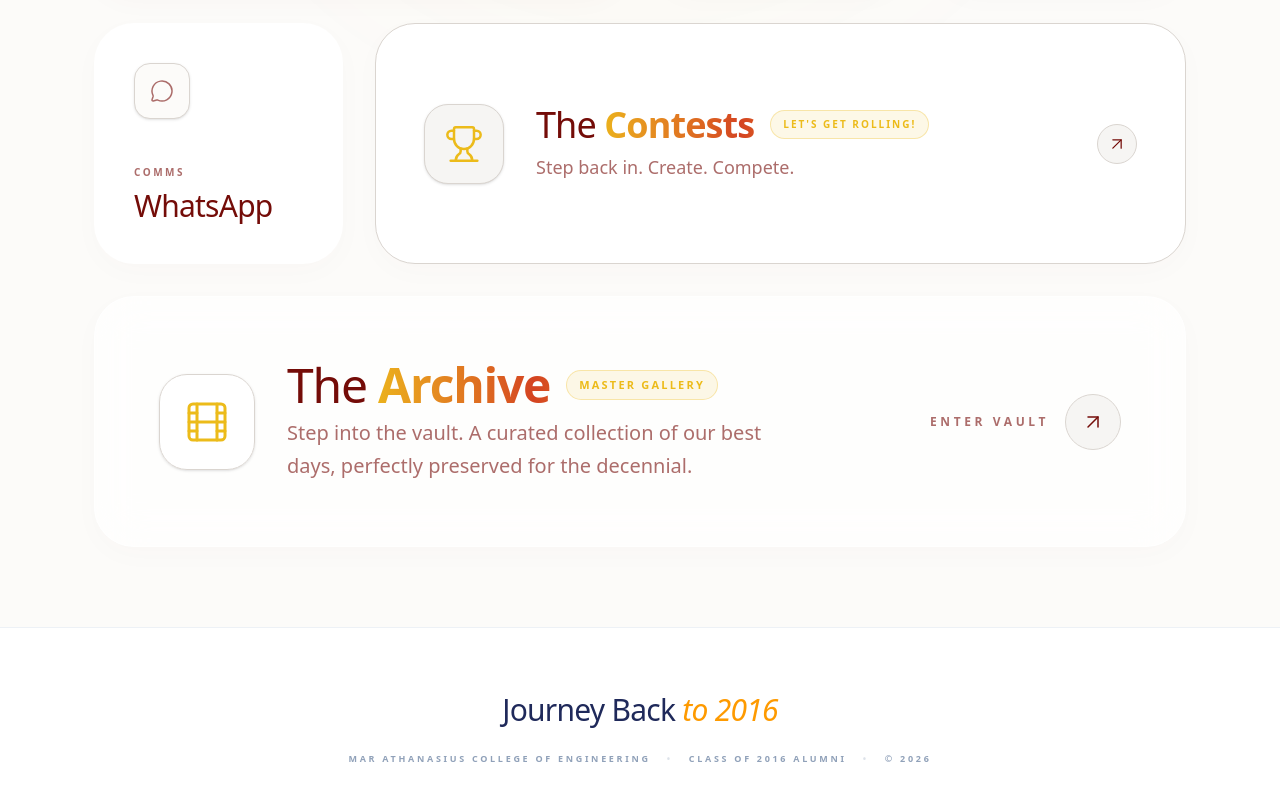
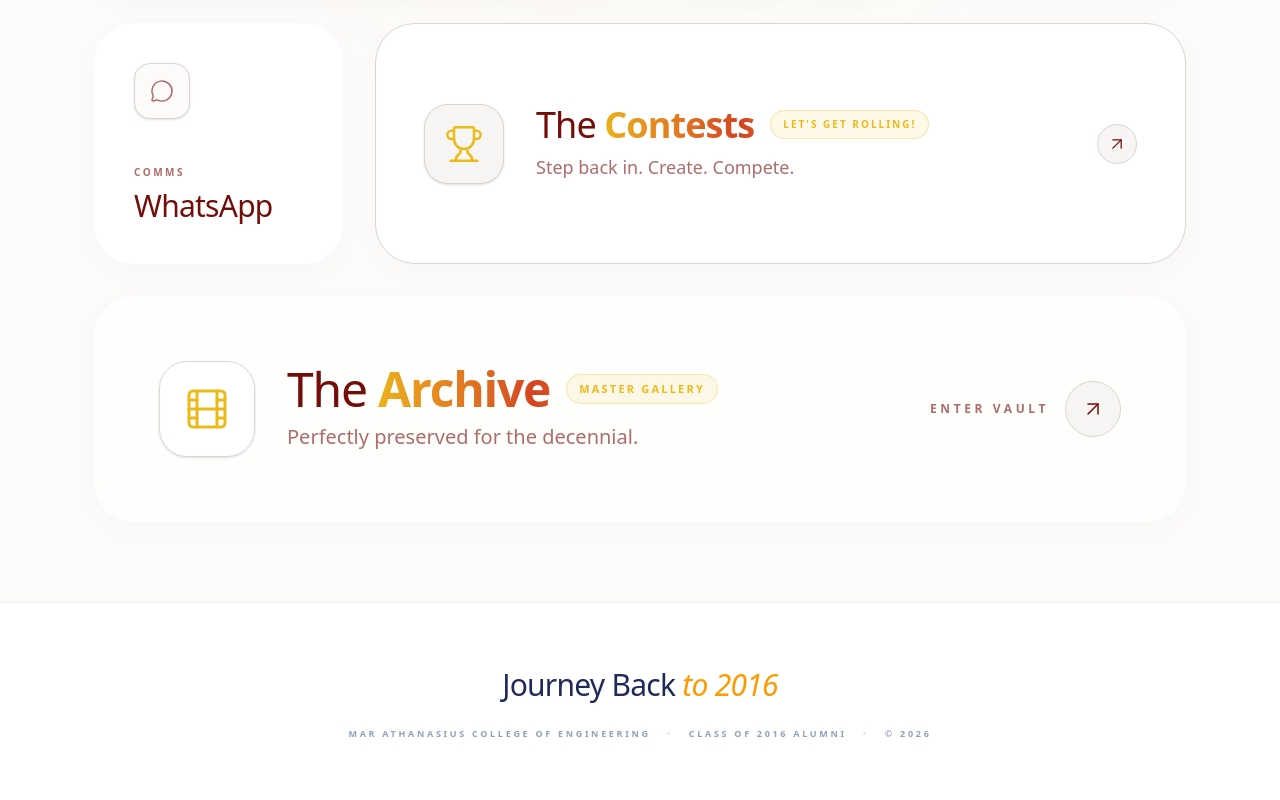
Before and after one commit to mace-2016/alumnimeet, a Next.js app: page / in a window 1280 px wide. Shown: the part 684-1484 px from the top of the page. Built offline with nearby package versions, Linux system fonts and the light colour scheme; a web font is replaced by a local one.

Commit message:
Update page.tsx

```diff
--- a/app/page.tsx
+++ b/app/page.tsx
@@ -310,7 +310,7 @@ export default function HomePage() {
                 </div>
               </div>
               <p className="max-w-lg text-base md:text-lg lg:text-xl font-medium text-[var(--text-muted)] leading-relaxed">
-                Step into the vault. A curated collection of our best days, perfectly preserved for the decennial.
+                Perfectly preserved for the decennial.
               </p>
             </div>
           </div>
```
